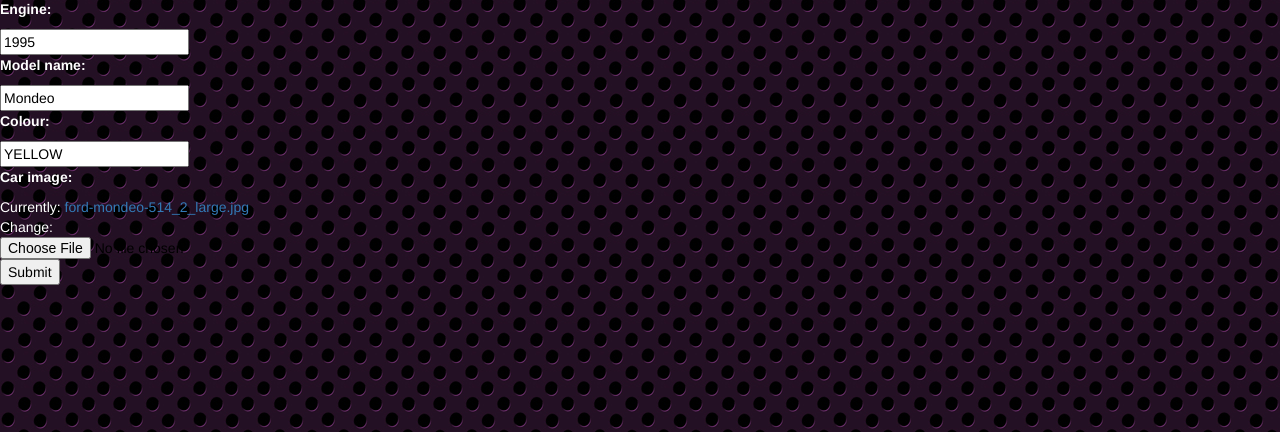
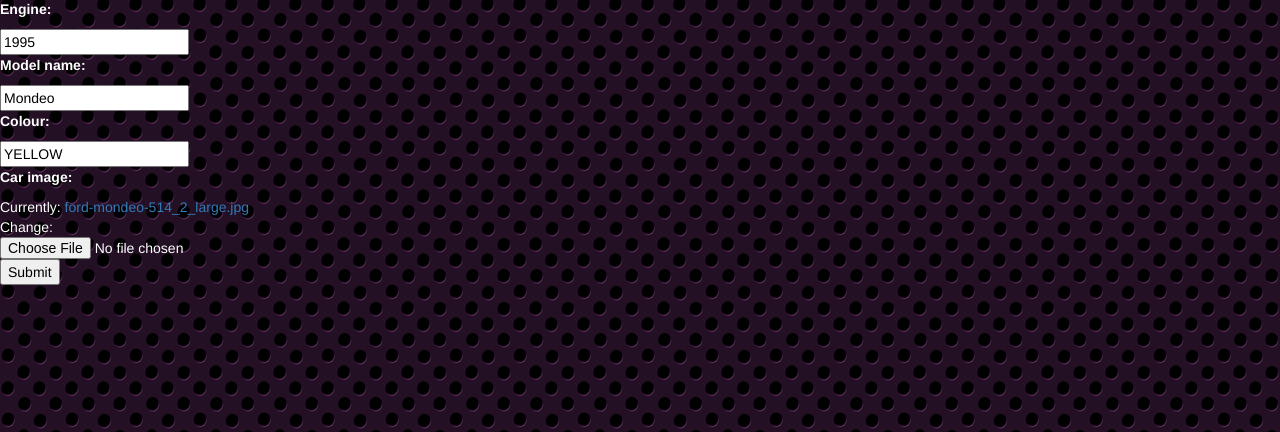
Before and after one commit to chrisb1986/awp2, a Django app: page /garage/car/10/ in a window 1280 px wide. Shown: the part 116-548 px from the top of the page. Run offline with Django 3.2, Linux system fonts and the light colour scheme; data comes from the database, SQL or seed files in the repository; some libraries are stand-ins or nearby versions.

Commit message:
Amended css

```diff
--- a/garage/static/garage/style.css
+++ b/garage/static/garage/style.css
@@ -36,7 +36,7 @@ ol li a:hover {
 .navbar {
     border-radius: 0;
 }
-form button, #id_engine, #id_model_name, #id_colour, #id_car_image {
+form button, #id_engine, #id_model_name, #id_colour {
     color: #000000;
 }
 img {
```
